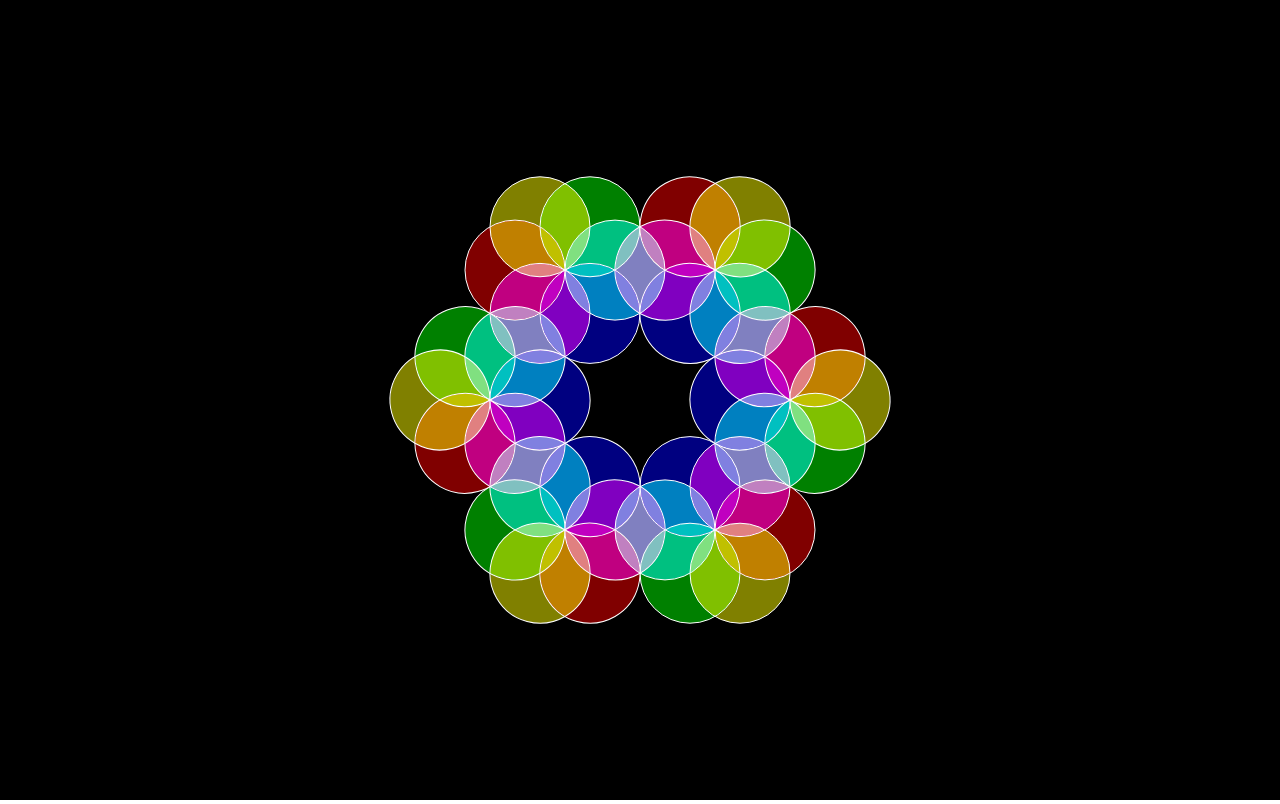
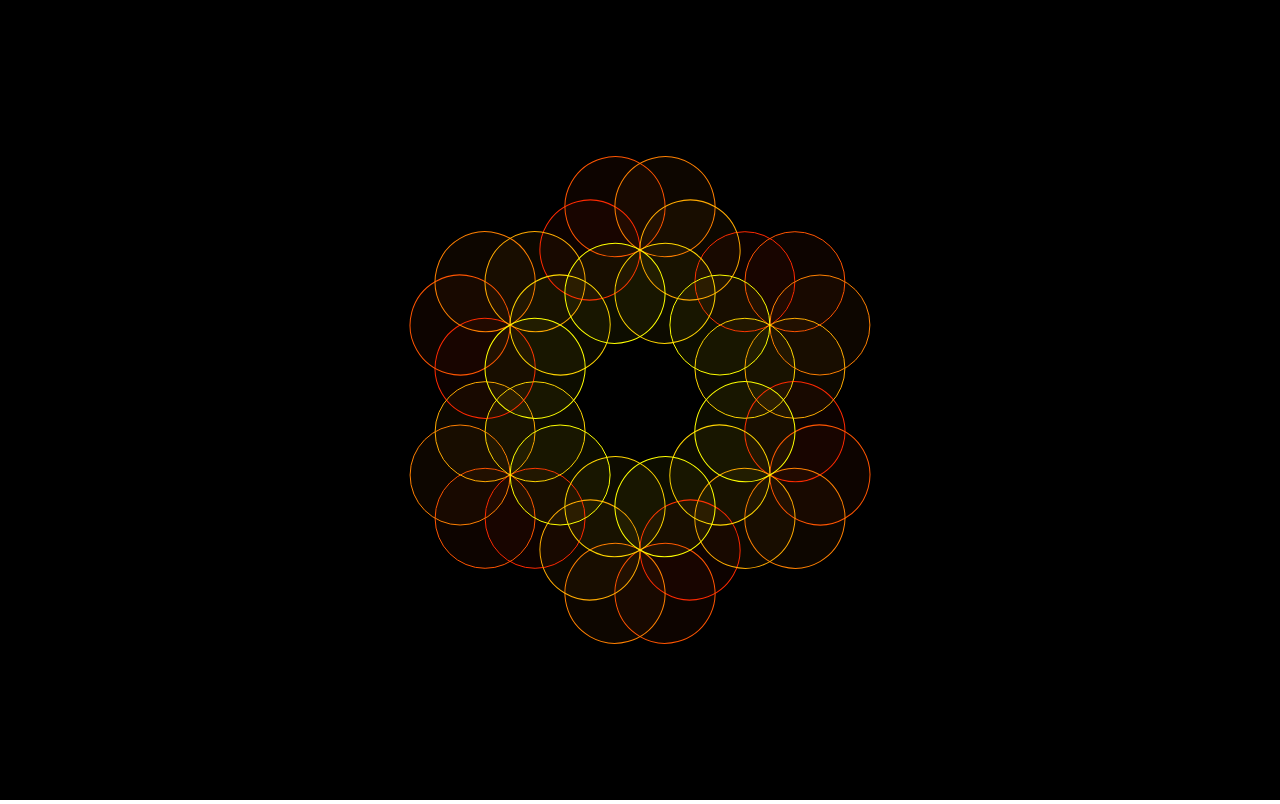
Before and after one commit to doppler/hypnotic-circles, a React (Create React App) app: page / in a window 1280 px wide. Built offline with nearby package versions, Linux system fonts and the light colour scheme.

Commit message:
added spin and gh-pages

```diff
--- a/package.json
+++ b/package.json
@@ -1,8 +1,10 @@
 {
-  "name": "circle-grid",
+  "name": "hypnotic-circles",
   "version": "0.1.0",
   "private": true,
+  "homepage": "https://doppler.github.io/hypnotic-circles",
   "dependencies": {
+    "gh-pages": "^2.0.1",
     "react": "^16.8.2",
     "react-dom": "^16.8.2",
     "react-scripts": "2.1.5"
--- a/src/App.css
+++ b/src/App.css
@@ -6,7 +6,5 @@ svg g {
   transform-origin: center;
 }
 svg circle {
-  fill: transparent;
-  stroke: white;
   mix-blend-mode: lighten;
 }
--- a/src/App.js
+++ b/src/App.js
@@ -13,6 +13,19 @@ const App = () => {
     svgDimensionsFromWindowSize()
   );
 
+  const [spinAngle, setSpinAngle] = useState(0);
+
+  let timeout;
+  useEffect(() => {
+    clearTimeout(timeout);
+    timeout = setTimeout(() => {
+      requestAnimationFrame(() => setSpinAngle(spinAngle + 1));
+    }, 1);
+    return () => {
+      clearTimeout(timeout);
+    };
+  }, [spinAngle]);
+
   useEffect(() => {
     window.addEventListener("resize", () => {
       setSvgDimensions(svgDimensionsFromWindowSize);
@@ -22,6 +35,7 @@ const App = () => {
   return (
     <div id="App">
       <svg {...{ width, height }}>
+        <g style={{ transform: `rotate(${-spinAngle}deg)` }}>
           {Array.from({ length: 6 }).map((_, i) => {
             let angle = 60 * (i + 1);
             let radian = (angle * Math.PI) / 180;
@@ -29,8 +43,15 @@ const App = () => {
               x: width / 2 + r * 3 * Math.cos(radian),
               y: height / 2 + r * 3 * Math.sin(radian)
             };
-          return <SixCircleGroup key={i} center={center} rotate={angle - 60} />;
+            return (
+              <SixCircleGroup
+                key={i}
+                center={center}
+                rotate={-spinAngle + 60 * i}
+              />
+            );
           })}
+        </g>
       </svg>
     </div>
   );
@@ -54,7 +75,8 @@ const SixCircleGroup = ({ center, rotate }) => {
             key={i}
             {...{ cx, cy, r }}
             style={{
-              fill: `hsla(${angle}, 100%, 50%, 0.5)`
+              fill: `hsla(${angle / 6}, 100%, 25%, 0.1)`,
+              stroke: `hsl(${angle / 6}, 100%, 50%)`
             }}
           />
         );
```
Also changed, not shown: 1 other file (tests, documents, lock files or other folders). Lines whose indentation alone changed are shown as unchanged.
